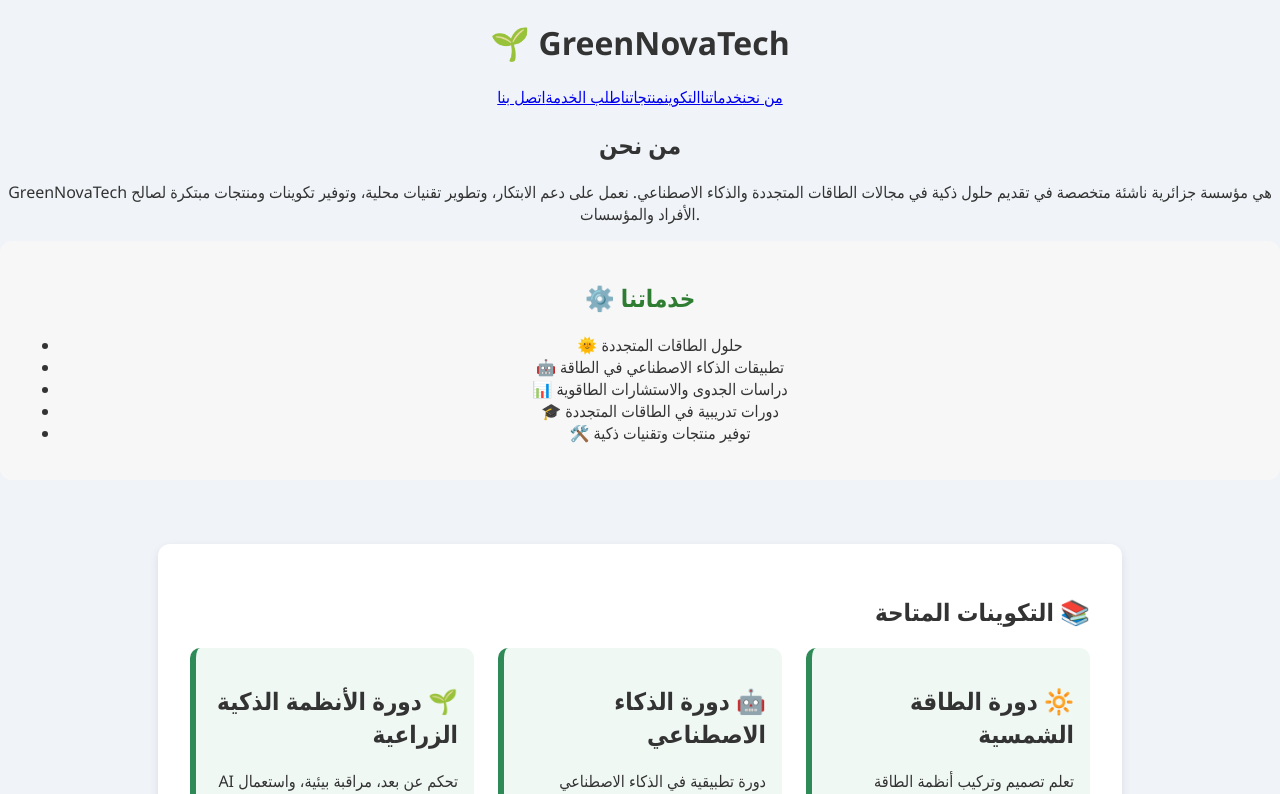
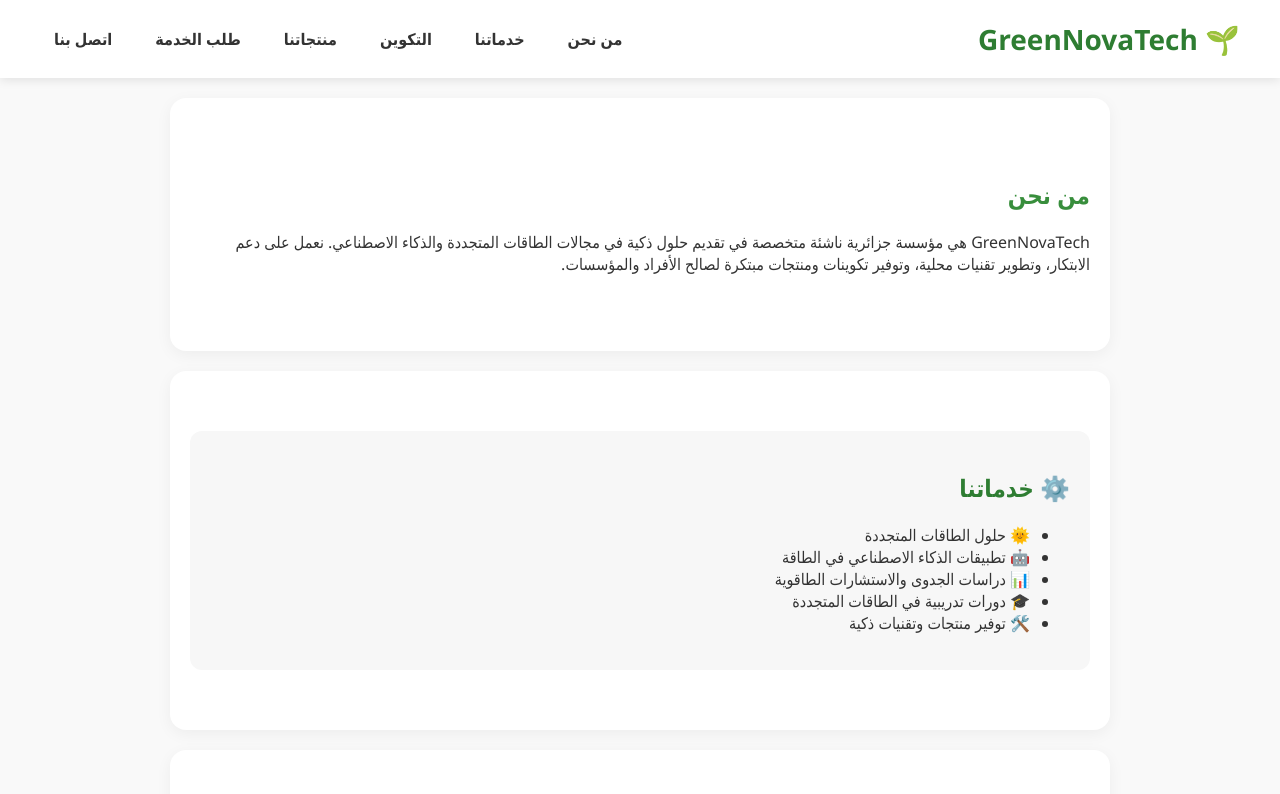
Before and after one commit to amineramisalah/green-nova-tech, a React (Create React App) app: page / in a window 1280 px wide. Shown: the top 794 px of the page. Built offline with nearby package versions, Linux system fonts and the light colour scheme.

Commit message:
تحديث التنسيق وإصلاح الواجهة

```diff
--- a/src/App.css
+++ b/src/App.css
@@ -1,38 +1,81 @@
+/* تنسيق عام */
+body, html {
+  margin: 0;
+  padding: 0;
+  font-family: 'Segoe UI', Tahoma, Geneva, Verdana, sans-serif;
+  direction: rtl;
+  background-color: #f9f9f9;
+  color: #333;
+}
+
 .App {
   text-align: center;
 }
 
-.App-logo {
-  height: 40vmin;
-  pointer-events: none;
+/* رأس الصفحة */
+.app-header {
+  background-color: #ffffff;
+  padding: 20px 40px;
+  display: flex;
+  justify-content: space-between;
+  align-items: center;
+  flex-wrap: wrap;
+  box-shadow: 0 2px 10px rgba(0, 0, 0, 0.1);
+  position: sticky;
+  top: 0;
+  z-index: 100;
 }
 
-@media (prefers-reduced-motion: no-preference) {
-  .App-logo {
-    animation: App-logo-spin infinite 20s linear;
-  }
+.app-header h1 {
+  margin: 0;
+  font-size: 28px;
+  color: #2e7d32;
 }
 
-.App-header {
-  background-color: #282c34;
-  min-height: 100vh;
+/* الروابط */
+.nav-links {
   display: flex;
-  flex-direction: column;
-  align-items: center;
+  flex-wrap: wrap;
+  gap: 15px;
   justify-content: center;
-  font-size: calc(10px + 2vmin);
-  color: white;
 }
 
-.App-link {
-  color: #61dafb;
+.nav-links a {
+  text-decoration: none;
+  color: #333;
+  padding: 8px 14px;
+  border-radius: 8px;
+  font-weight: bold;
+  transition: background-color 0.3s ease;
 }
 
-@keyframes App-logo-spin {
-  from {
-    transform: rotate(0deg);
-  }
-  to {
-    transform: rotate(360deg);
-  }
+.nav-links a:hover {
+  background-color: #c8e6c9;
+  color: #1b5e20;
 }
+
+/* الأقسام */
+.section {
+  padding: 60px 20px;
+  background-color: #ffffff;
+  margin: 20px auto;
+  max-width: 900px;
+  border-radius: 16px;
+  box-shadow: 0 4px 16px rgba(0, 0, 0, 0.05);
+  text-align: right;
+}
+
+.section h2 {
+  color: #388e3c;
+  margin-bottom: 20px;
+}
+
+/* التذييل */
+.footer {
+  margin-top: 40px;
+  background-color: #e8f5e9;
+  padding: 20px;
+  font-size: 14px;
+  color: #4caf50;
+  border-top: 1px solid #c8e6c9;
+}
```
